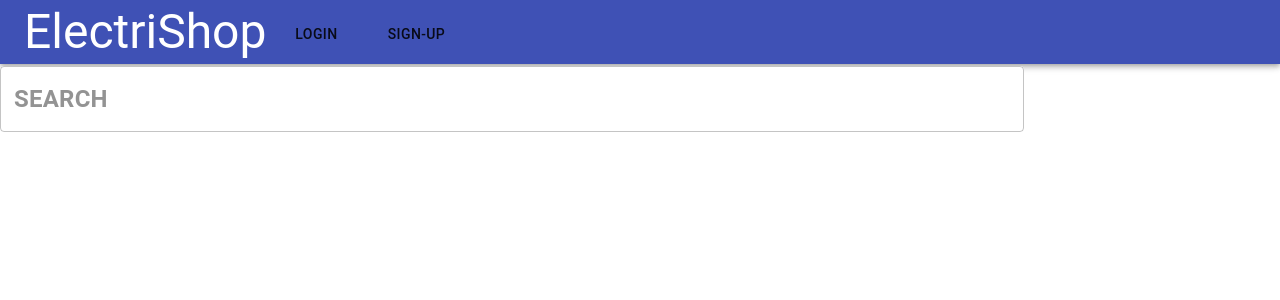
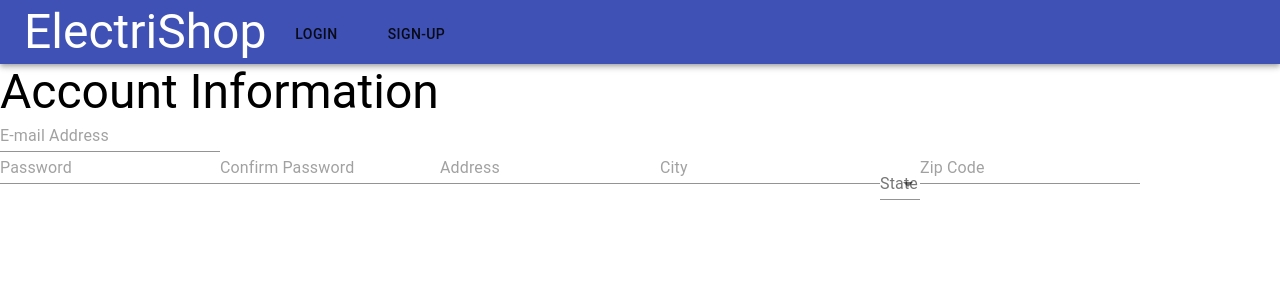
Before and after one commit to gvang146/electriShop, a React (Create React App) app: page /Register in a window 1280 px wide. Shown: the top 300 px of the page. Built offline with nearby package versions, Linux system fonts and the light colour scheme.

Commit message:
setupRegisterPage

```diff
--- a/src/App.js
+++ b/src/App.js
@@ -5,6 +5,8 @@ import NavBar from './components/NavBar'
 import { Typography } from '@material-ui/core'
 import Filter from "./components/Filter"
 import Login from "./components/accountpages/Login"
+import Home from "./components/accountpages/Home"
+import Register from "./components/accountpages/Register"
 import {withRouther, BrowserRouter as Router, Route} from "react-router-dom"
 
 function App() {
@@ -12,11 +14,10 @@ function App() {
     <Router>
     <div className="container">
       <Header/>
-      <div className="top-section">
-        <NavBar />
       </div>
+      <Route path="/home" component={Home}/>
       <Route path="/login" component={Login}/>
-    </div>
+      <Route path="/Register" component={Register}/>
     </Router>
   );
 }
--- a/src/components/Header.js
+++ b/src/components/Header.js
@@ -8,6 +8,8 @@ import {
 import { useState } from 'react'
 import Login from "./accountpages/Login"
 import { withRouter, BrowserRouter as Router, Link } from 'react-router-dom'
+import Home from "./accountpages/Home"
+import Register from "./accountpages/Register"
 
 const useStyles = makeStyles({
     header: {
@@ -17,6 +19,8 @@ const useStyles = makeStyles({
     },
     title: {
         flexGrow: 1,
+        textDecoration: 'inherit',
+        color: 'inherit',
     },
     loginButton: {
         marginTop: 5,
@@ -41,6 +45,8 @@ function Header({ children, left, right, history }) {
             <Toolbar >
                 <Typography className={classes.title}
                     variant="h3"
+                    component={Link}
+                    to="/home"
                 >
                     ElectriShop
                 </Typography>
@@ -64,11 +70,13 @@ function Header({ children, left, right, history }) {
                     color="secondary"
                     aria-label="register"
                     id="register"
+                    component={Link}
+                    to="/Register"
                     classes={{
                         root: classes.loginButton,
                         disabled: classes.loginButtonDisabled
                     }}
-                    onClick={() => history.push("/register")}>
+                >
                     Sign-up
                 </Button>
             </Toolbar>
--- a/src/components/NavBar.js
+++ b/src/components/NavBar.js
@@ -10,7 +10,8 @@ import useState from 'react'
 
 const useStyles = makeStyles({
     root: {
-        marginTop: 2,
+        marginLeft: 100,
+        marginTop: 5,
     },
     textInput: {
         background: "white",
@@ -24,23 +25,7 @@ const useStyles = makeStyles({
     }
 })
 
-/*function SearchResult ({item, handleSelect}) {
-    const classes = useStyles();
-    return (
-        <ListItem
-            id="search-results"
-            alignItems="flex-start"
-            onClick={() => handleSelect(item)}
-            button
-            >
-            <listItemtext
-                primary={item.name.map(item => {
-                    return item.name
-                }).toString()}
-                />
-            </ListItem>
-    )
-} */
+
 function NavBar({ createAlert }) {
     const classes = useStyles();
 
--- /dev/null
+++ b/src/components/accountpages/Home.js
@@ -0,0 +1,21 @@
+import NavBar from "../NavBar"
+import { makeStyles } from "@material-ui/core"
+
+
+const useStyles = makeStyles({
+    root: {
+        minWidth: 300,
+    }
+})
+
+function Home () {
+    const classes = useStyles();
+    return (
+        <div className={classes.root}>
+            <NavBar />
+        </div>
+
+    )
+}
+
+export default Home
--- a/src/components/accountpages/Login.js
+++ b/src/components/accountpages/Login.js
@@ -14,16 +14,24 @@ const useStyles = makeStyles({
         background: 'primary'
     },
     button: {
-        marginTop: 1,
+        display: 'flex',
+        marginTop: 20,
         minWidth: 100,
-    }
+    },
+    containerLogin: {
+        display: 'flex',
+        justifyContent: 'center',
+        alignContent: 'center',
+        margin: 200,
+
+    },
 })
 
 function Login({ history }) {
     const classes = useStyles();
 
     return (
-        <div className="containerLogin">
+        <div className={classes.containerLogin}>
             <Grid justifyContent="center"
                 wrap="wrap">
                 <Typography variant="h6">
@@ -44,7 +52,7 @@ function Login({ history }) {
 
             </Grid>
             <Grid>
-                <Link href="#" variant="6">
+                <Link href="/Register" variant="6">
                     Don't Have an account yet? Sign-Up
                 </Link>
 
--- /dev/null
+++ b/src/components/accountpages/Register.js
@@ -0,0 +1,76 @@
+import {
+    makeStyles,
+    TextField,
+    Typography,
+    Button,
+    Grid,
+    Link,
+    Toolbar,
+    InputLabel,
+    MenuItem,
+    FormControl,
+    Select,
+} from '@material-ui/core'
+import React from 'react'
+
+const useStyles = makeStyles({
+    root: {
+        background: 'primary'
+    },
+    button: {
+        display: 'flex',
+        marginTop: 20,
+        minWidth: 100,
+    },
+    containerRegister: {
+        display: 'flex',
+        justifyContent: 'center',
+        alignContent: 'center',
+        margin: 200,
+
+    },
+})
+
+function Register({Register}) {
+const classes = useStyles();
+
+const [state, setState] = React.useState("");
+
+const handleChange = (event) => {
+    setState(event.target.value);
+};
+
+return (
+    <div className="containerRegister">
+        <Typography variant="h3">
+                      Account Information
+                  </Typography>
+        <Grid xs={8}>
+                  <TextField placeholder="E-mail Address" />
+        </Grid>
+                  <TextField placeholder="Password" />
+                  <TextField placeholder="Confirm Password" />
+                  <TextField placeholder="Address" />
+                  <TextField placeholder="City" />
+                  <FormControl sx={{m: 1, minWidth: 80}}>
+                      <InputLabel id="state-select">State</InputLabel>
+                      <Select
+                        labelId="state-selector-label"
+                        id="state-selector"
+                        value={state}
+                        onChange={handleChange}
+                        autoWidth
+                        label="state"
+                        >
+                            <MenuItem value=""><em>None</em></MenuItem>
+                            <MenuItem>WI</MenuItem>
+                        </Select>
+                  </FormControl>
+                  <TextField placeholder="Zip Code" />
+
+
+    </div>
+)
+}
+
+export default Register
```
